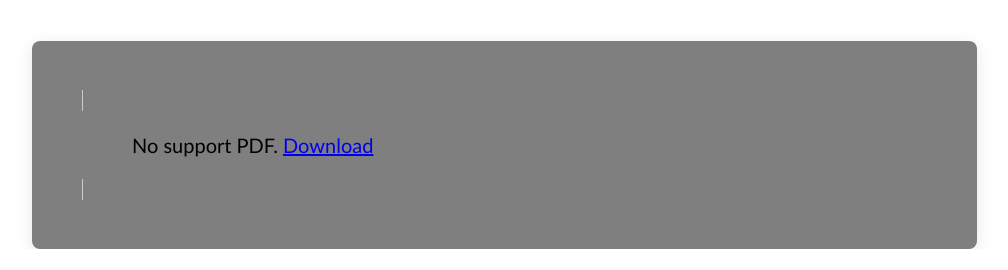
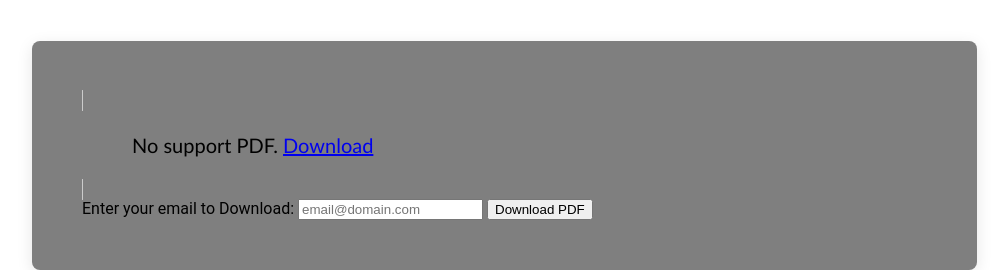
Before and after one commit to anyaga/ENGagED-REU-Project, a Django app: page /abstract/ in a window 1280 px wide. Shown: the part 615-885 px from the top of the page, without its empty margins (80-1088 px from the left). Before the commit the page ends 864 px from the top, so only its background shows below. Run offline with Django 5.2, Linux system fonts and the light colour scheme.

Commit message:
basics of pdf download

```diff
--- /dev/null
+++ b/REU_Project/REU_Project/forms.py
@@ -0,0 +1,5 @@
+from django import forms
+
+
+class download_form(forms.Form):
+    email = forms.EmailField(label="Your Email",max_length=254)
--- a/REU_Project/REU_Project/urls.py
+++ b/REU_Project/REU_Project/urls.py
@@ -27,6 +27,7 @@ urlpatterns = [
     path("references/",views.reference,     name="references"),
     path("document_preview/",views.doc_preview,name="doc_preview"),
     path("participants/",views.participants,name="participants" ),
+
 ]
 
 if settings.DEBUG:
--- a/REU_Project/REU_Project/views.py
+++ b/REU_Project/REU_Project/views.py
@@ -1,8 +1,9 @@
-from django.http       import HttpResponse, JsonResponse
+from django.http       import HttpResponse, JsonResponse, FileResponse
 from django.core.files import File
 from django.conf       import settings
 from django.shortcuts  import render
-from .models           import Profile
+from .models           import Profile, Download
+from .forms            import download_form
 
 import json
 
@@ -32,6 +33,14 @@ def home(request):
     return render(request, "index.html",context)
 
 def abstract(request):
+    if request.method == 'POST':
+        form = download_form(request.POST)
+        if form.is_valid():
+            email = form.cleaned_data['email']
+
+            Download.objects.create(email=email)
+
+
     context = helper_side_panel(request)
     return render(request,"abstract.html",context)
 
--- a/REU_Project/templates/abstract.html
+++ b/REU_Project/templates/abstract.html
@@ -31,6 +31,13 @@
                     <a href="#" id="altDownload">Download</a>
                 </p>
             </object>
+
+            <form method="POST" action="{% url 'download_pdf' 'NyagaEngagedREUAbstract.pdf' %}">
+                {% csrf_token %}
+                <label for="email">Enter your email to Download:</label>
+                <input type="email" id="email" name="email" placeholder="email@domain.com">
+                <button type="submit">Download PDF</button>
+            </form>
         </div>
     </div>
 
```
Also changed, not shown: REU_Project/REU_Project/models.py (+7 -0 lines).
